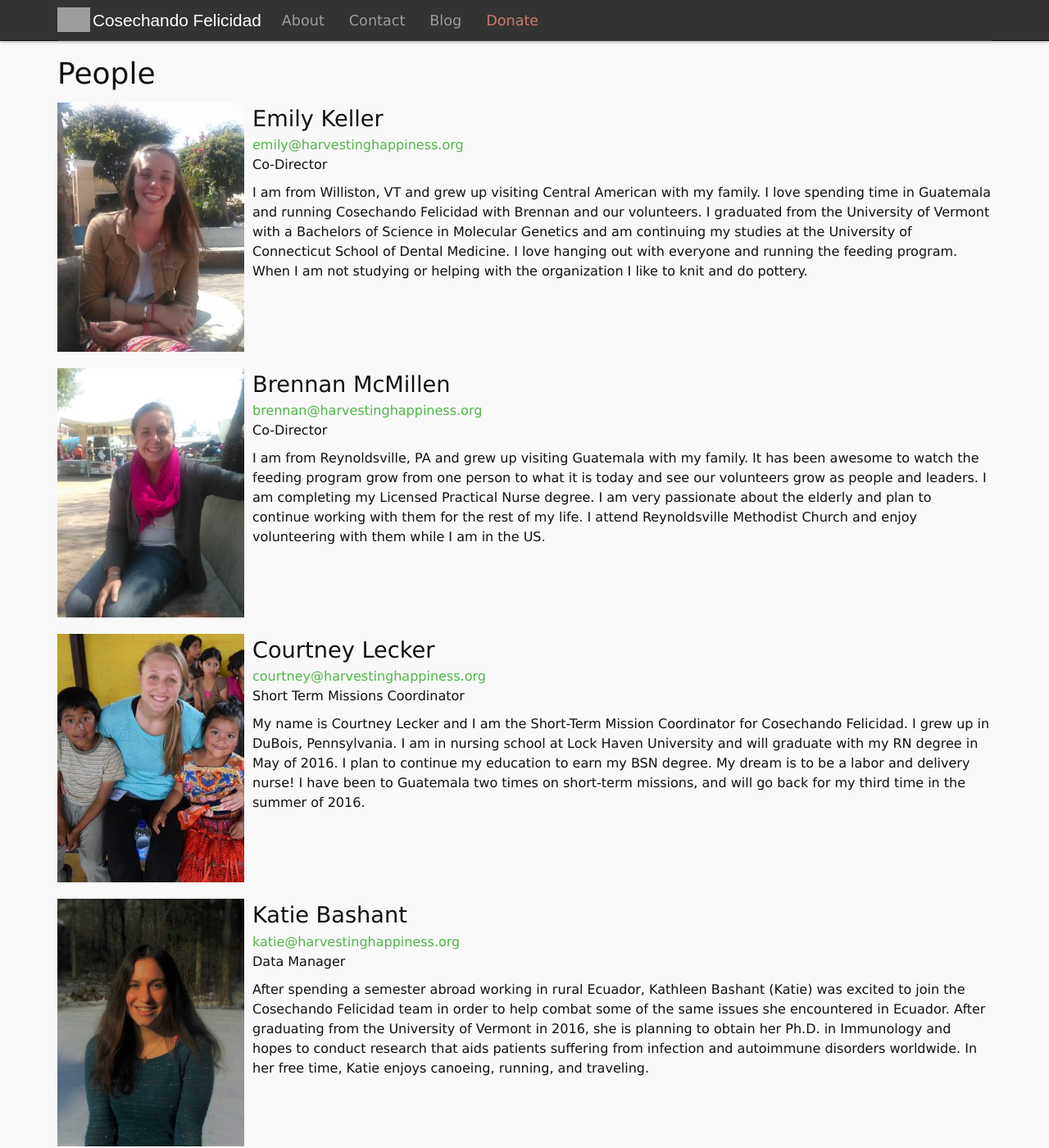
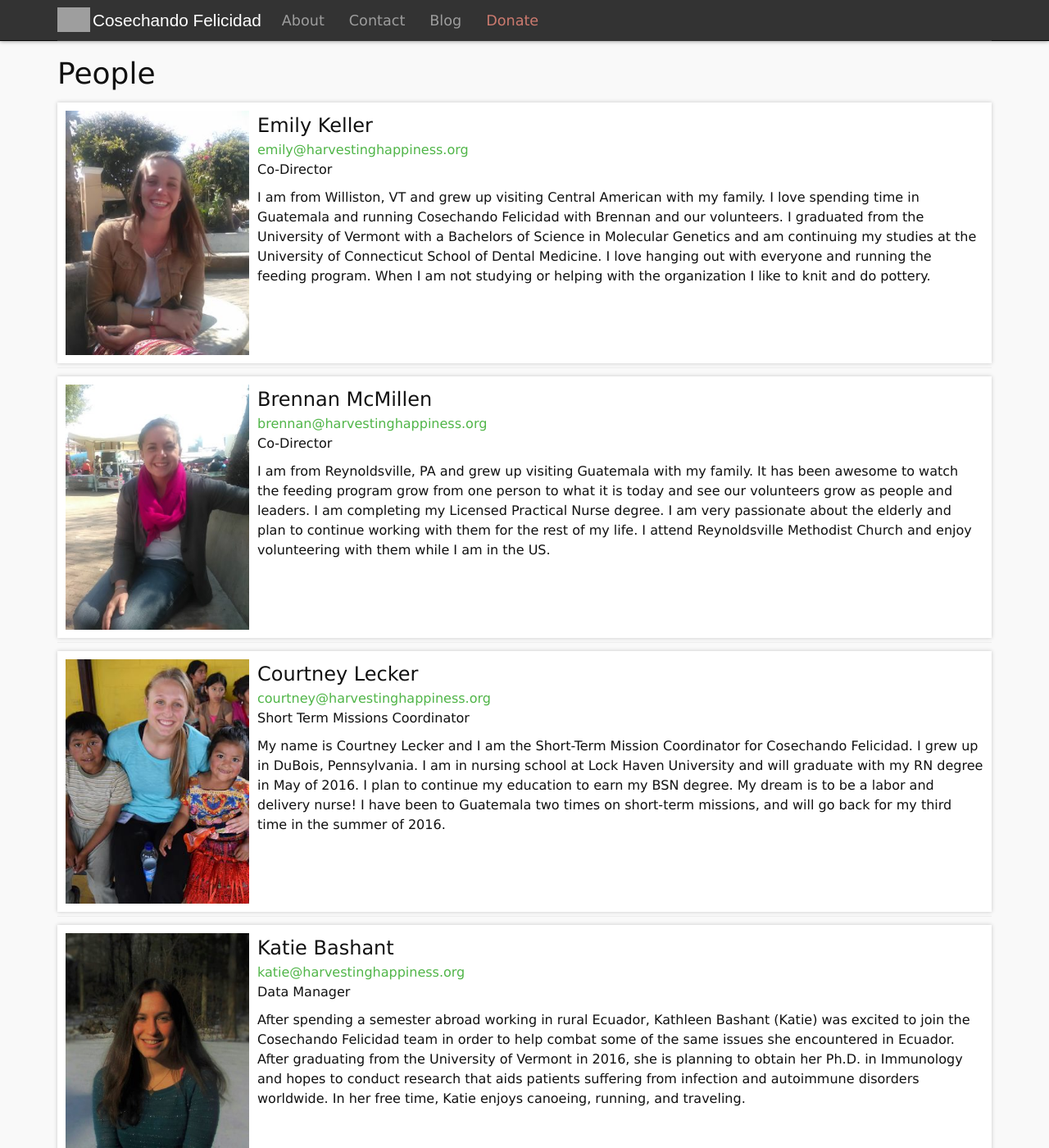
Before and after one commit to harvestinghappiness/harvestinghappiness.github.io, a Jekyll site: the page built from people.md, in a window 1280 px wide and 1400 px high. Shown: the whole window at 82% size. Built offline with Jekyll 4.4.1, drawn with Linux system fonts in a browser that asks for light colours.

Commit message:
style changes for people

```diff
--- a/css/style.css
+++ b/css/style.css
@@ -211,8 +211,10 @@ article.post-content p.meta {
 }
 
 .person {
-  float: left;
-  margin-bottom: 20px;
+  overflow: hidden;
+  background-color: white;
+  padding: 10px;
+  box-shadow: 0 0 5px rgba(0,0,0,0.2);
 }
 
 .person img {
@@ -222,7 +224,7 @@ article.post-content p.meta {
 }
 
 p.name {
-    font-size: 1.7em;
+    font-size: 1.5em;
     margin: 0;
 }
 
@@ -232,6 +234,10 @@ p.email {
 
 p.position {
     margin: 0 0 10px 0;
+}
+
+.person > hr {
+    margin: 15px 0 15px 0;
 }
 
 @media screen and (min-width: 767px) {
```
